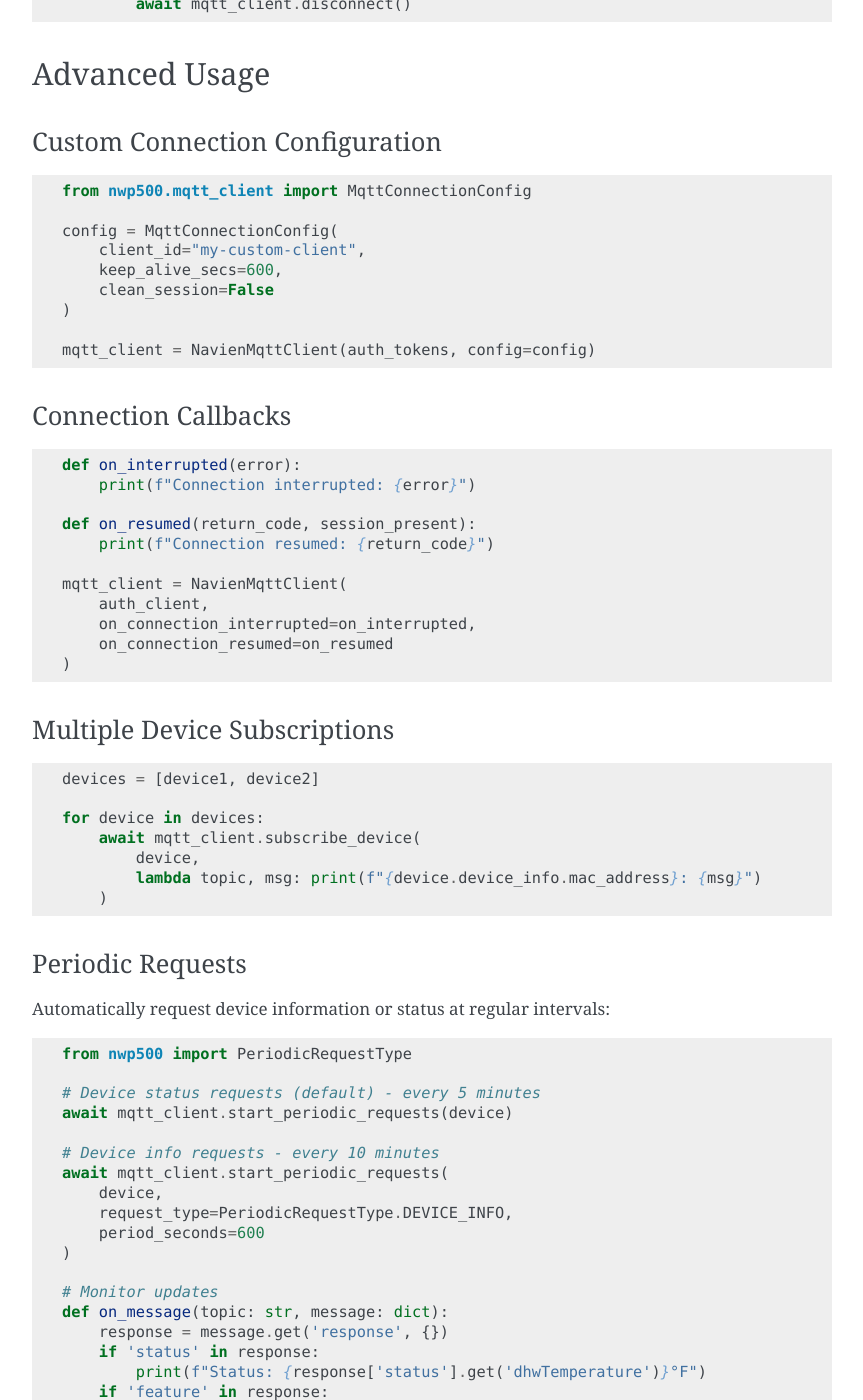
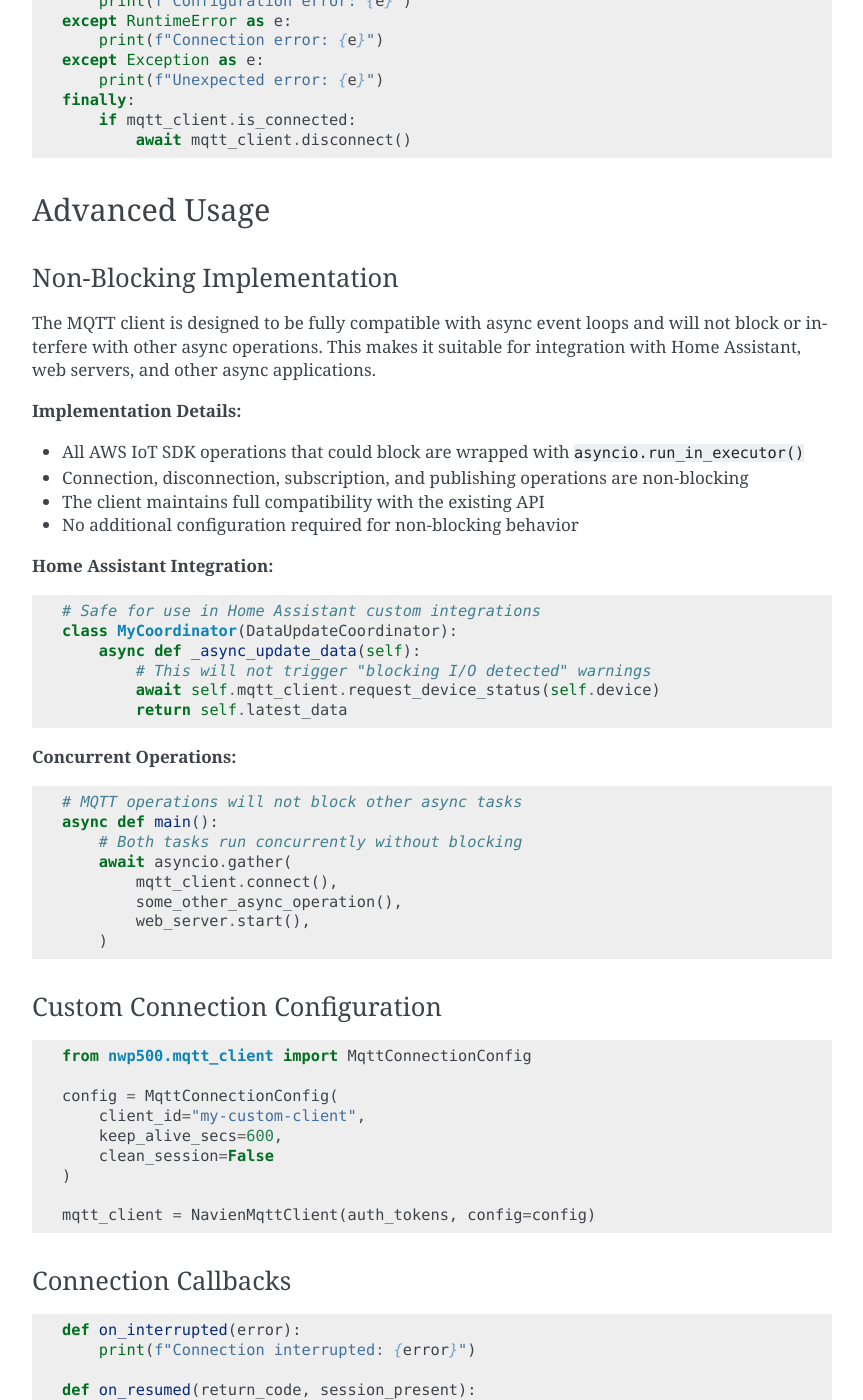
Before and after one commit to eman/nwp500-python, a Sphinx documentation site: the page built from docs/MQTT_CLIENT.rst, in a window 1280 px wide and 1400 px high, scrolled down 14171 px. Shown: the whole window, without its empty margins (338-1201 px from the left). Built offline with Sphinx 7.4.7, drawn with Linux system fonts in a browser that asks for light colours; some of the changed text lies outside the part shown.

Commit message:
Non-Blocking Async Operations for AWS IOT library

```diff
--- a/README.rst
+++ b/README.rst
@@ -15,6 +15,7 @@ Features
 * **Operation Mode Control**: Switch between Heat Pump, Energy Saver, High Demand, Electric, and Vacation modes
 * **Comprehensive Status Data**: Access to 70+ device status fields including compressor status, heater status, flow rates, and more
 * **MQTT Protocol Support**: Low-level MQTT communication with Navien devices
+* **Non-Blocking Async Operations**: Fully compatible with async event loops (Home Assistant safe)
 * **Automatic Reconnection**: Reconnects automatically with exponential backoff during network interruptions
 * **Command Queuing**: Commands sent while disconnected are queued and sent automatically when reconnected
 * **Data Models**: Type-safe data classes with automatic unit conversions
--- a/docs/MQTT_CLIENT.rst
+++ b/docs/MQTT_CLIENT.rst
@@ -12,6 +12,11 @@ enables:
 - Device control (temperature, mode, power)
 - Bidirectional communication over MQTT
 - Automatic reconnection and error handling
+- **Non-blocking async operations** (compatible with Home Assistant and other async applications)
+
+The client is designed to be fully non-blocking and integrates seamlessly
+with async event loops, avoiding the "blocking I/O detected" warnings
+commonly seen in Home Assistant and similar applications.
 
 Prerequisites
 -------------
@@ -778,6 +783,45 @@ Error Handling
 Advanced Usage
 --------------
 
+Non-Blocking Implementation
+~~~~~~~~~~~~~~~~~~~~~~~~~~~
+
+The MQTT client is designed to be fully compatible with async event loops
+and will not block or interfere with other async operations. This makes it
+suitable for integration with Home Assistant, web servers, and other
+async applications.
+
+**Implementation Details:**
+
+- All AWS IoT SDK operations that could block are wrapped with ``asyncio.run_in_executor()``
+- Connection, disconnection, subscription, and publishing operations are non-blocking
+- The client maintains full compatibility with the existing API
+- No additional configuration required for non-blocking behavior
+
+**Home Assistant Integration:**
+
+.. code:: python
+
+   # Safe for use in Home Assistant custom integrations
+   class MyCoordinator(DataUpdateCoordinator):
+       async def _async_update_data(self):
+           # This will not trigger "blocking I/O detected" warnings
+           await self.mqtt_client.request_device_status(self.device)
+           return self.latest_data
+
+**Concurrent Operations:**
+
+.. code:: python
+
+   # MQTT operations will not block other async tasks
+   async def main():
+       # Both tasks run concurrently without blocking
+       await asyncio.gather(
+           mqtt_client.connect(),
+           some_other_async_operation(),
+           web_server.start(),
+       )
+
 Custom Connection Configuration
 ~~~~~~~~~~~~~~~~~~~~~~~~~~~~~~~
 
```
Also changed, not shown: CHANGELOG.rst (+10 -0 lines), 1 other file.
